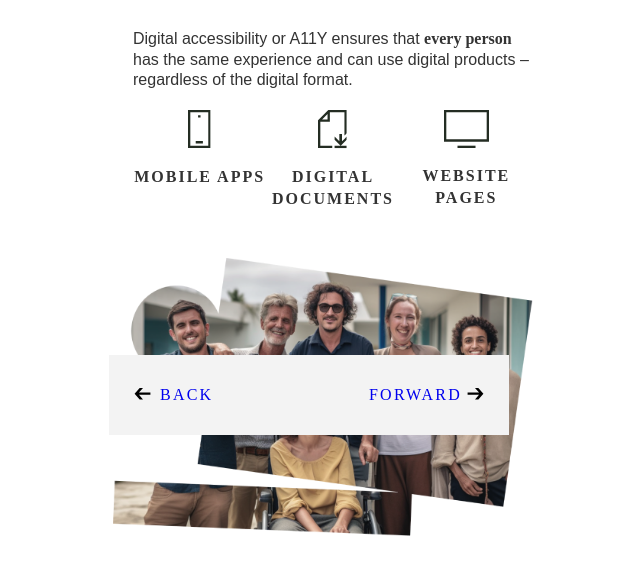
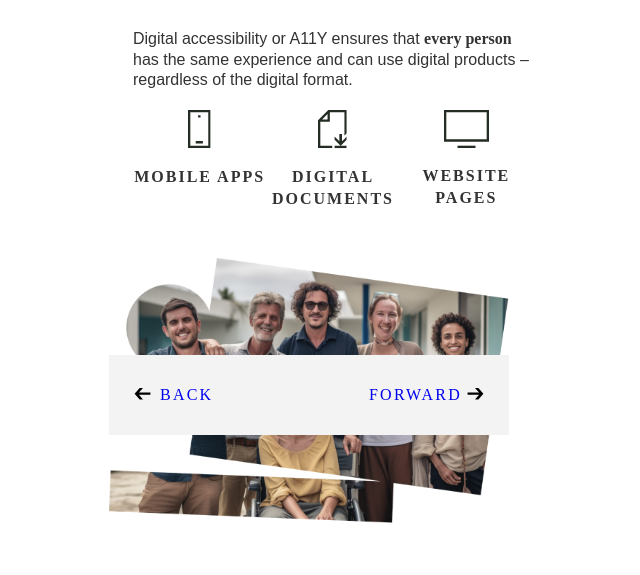
Before and after one commit to sprinteins/a11y.github.io, a website built with Vite: page page1.html in a window 1280 px wide. Shown: the part 365-940 px from the top of the page, without its empty margins (307-947 px from the left). Built offline with nearby package versions, Linux system fonts and the light colour scheme; a web font is replaced by a local one.

Commit message:
Update style.css

```diff
--- a/style.css
+++ b/style.css
@@ -184,8 +184,10 @@ h3 {
 }
 
 .bottom-image-container {
+	width: 100vw;
+	max-width: 400px;
 	margin-top: 2rem;
-	margin-left: -20px;
+	margin-left: -24px;
 }
 
 .bottom-link {
```
